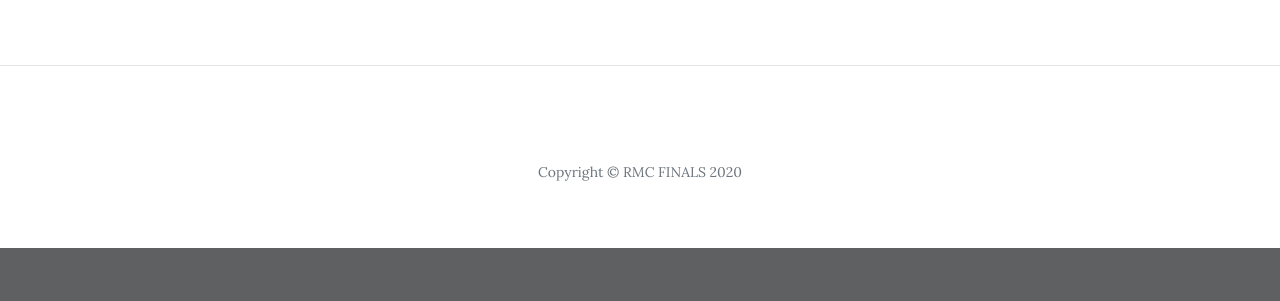
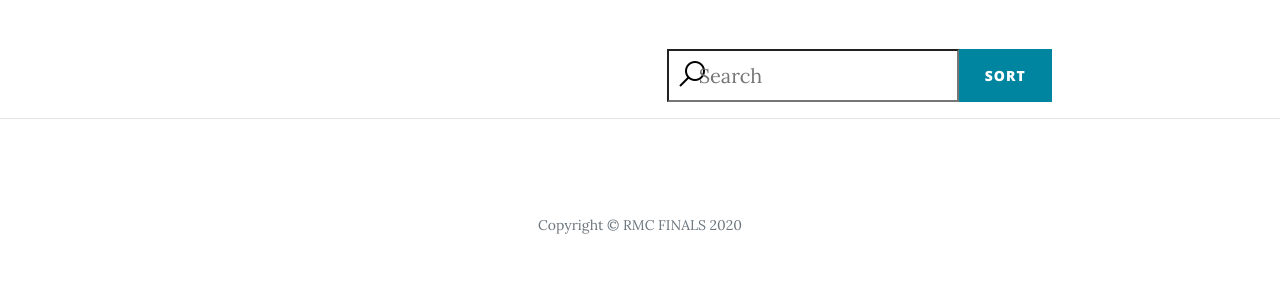
Before and after one commit to rachelmcasis/Web_Elective_4, a Flask app: page /index in a window 1280 px wide. Shown: the part 629-930 px from the top of the page. Before the commit the page ends 877 px from the top, so only its background shows below. Run offline with Flask 2, Linux system fonts and the light colour scheme; data that the repository does not hold is empty; some libraries are stand-ins or nearby versions.

Commit message:
with search and sort icons only no logic yet

```diff
--- a/Finals/app.py
+++ b/Finals/app.py
@@ -47,7 +47,7 @@ def addpost():
         'subtitle': subtitle,
         'entry': entry,
         'author': author,
-        'datetime': datetimeEntry.strftime("%B %d, %Y, %H:%M:%S")
+        'datetime': datetimeEntry.strftime("%B %d, %Y %I:%M %p")
     })
 
     return redirect(url_for('index'))
@@ -73,7 +73,7 @@ def updatepost():
             'subtitle': subtitle,
             'entry': entry,
             'author': author,
-            'datetime': datetimeEntry.strftime("%B %d, %Y, %H:%M:%S")
+            'datetime': datetimeEntry.strftime("%B %d, %Y %I:%M %p")
             }
             , doc_ids=[int(post_id)])
 
--- a/Finals/db.json
+++ b/Finals/db.json
@@ -1 +1 @@
-{"_default": {"1": {"title": "Rachel's First 2", "subtitle": "Is it really", "entry": "Hello world", "author": "RC", "datetime": "June 11, 2020, 17:53:32"}, "2": {"title": "Title no 2", "subtitle": "Sub title 2", "entry": "Blah blah\r\n", "author": "ME", "datetime": "June 11, 2020, 17:30:47"}}}
+{"_default": {"1": {"title": "new title", "subtitle": "a new post subtitle", "entry": "sfsewc ajejrjr", "author": "auth", "datetime": "June 11, 2020 08:14 PM"}, "2": {"title": "another title", "subtitle": "another subt", "entry": "new entreyry fdsfe hehe", "author": "another aut", "datetime": "June 11, 2020 08:13 PM"}}}
--- a/Finals/static/image_style.css
+++ b/Finals/static/image_style.css
@@ -3,3 +3,13 @@
     align-items: center;
     justify-content: center;
 }
+
+.btn_top{
+    display: flex;
+    flex-direction: row-reverse;
+}
+
+.img-input{
+    background: url(../static/search.png) no-repeat 7px 7px;
+    padding-left: 30px;
+}
--- /dev/null
+++ b/Finals/static/sort.js
@@ -0,0 +1,3 @@
+function sort(value){
+    if(value) return !value
+}
--- a/Finals/templates/index.html
+++ b/Finals/templates/index.html
@@ -22,7 +22,13 @@
   </header>
 
   <!-- Main Content -->
-  <div class="container">
+  <div class="container-fluid">
+    <div class="row">
+      <div class="col-lg-8 col-md-10 mx-auto btn_top">
+        <button class="btn btn-primary" onclick="sort(value)">sort</button>
+        <input type="text" class="img-input" placeholder="Search"></input>
+      </div>
+    </div>
     <div class="row">
       {% for post in posts|sort(reverse=true, attribute="datetime") %}
       <div class="col-lg-8 col-md-10 mx-auto">
@@ -51,3 +57,5 @@
 
   <hr>
   {% endblock %}
+
+  <script src="{{ url_for('static', filename= 'sort.js?v=1') }}"></script>
```
